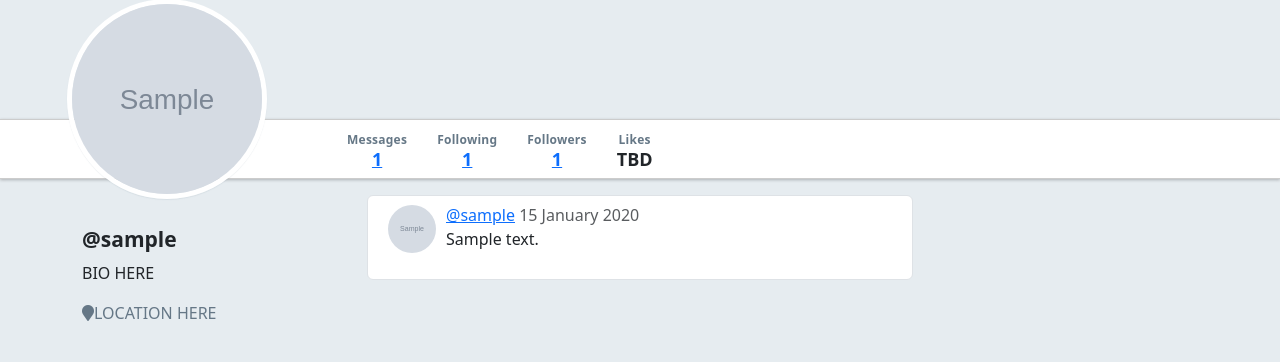
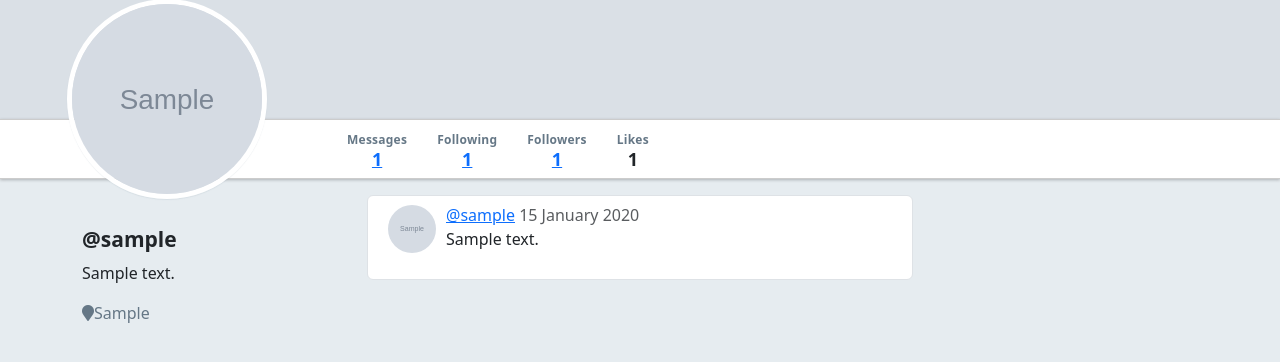
Before and after one commit to tobias-homewood/warbler, a Flask app: page /users/1 in a window 1280 px wide. Shown: the part 287-649 px from the top of the page. Run offline with Flask 2, Linux system fonts and the light colour scheme; tables that the repository leaves empty hold one stand-in row (values such as "Sample post"); grey boxes marked "Sample" are stand-in pictures; some libraries are stand-ins or nearby versions.

Commit message:
fix user detail page

```diff
--- a/templates/users/detail.html
+++ b/templates/users/detail.html
@@ -2,7 +2,8 @@
 
 {% block content %}
 
-<div id="warbler-hero" class="full-width"></div>
+<div id="warbler-hero" class="full-width" style="background-image: url({{ user.header_image_url }});">
+</div>
 <img src="{{ user.image_url }}" alt="Image for {{ user.username }}" id="profile-avatar">
 <div class="row full-width">
   <div class="container">
@@ -29,7 +30,7 @@
           </li>
           <li class="stat">
             <p class="small">Likes</p>
-            <h4>TBD</h4>
+            <h4>{{ user.likes | length }}</h4>
           </li>
           <div class="ml-auto">
             {% if g.user.id == user.id %}
@@ -58,8 +59,8 @@
 <div class="row">
   <div class="col-sm-3">
     <h4 id="sidebar-username">@{{ user.username }}</h4>
-    <p>BIO HERE</p>
-    <p class="user-location"><span class="fa fa-map-marker"></span>LOCATION HERE</p>
+    <p>{{ user.bio }}</p>
+    <p class="user-location"><span class="fa fa-map-marker"></span>{{ user.location }}</p>
   </div>
 
   {% block user_details %}
```
